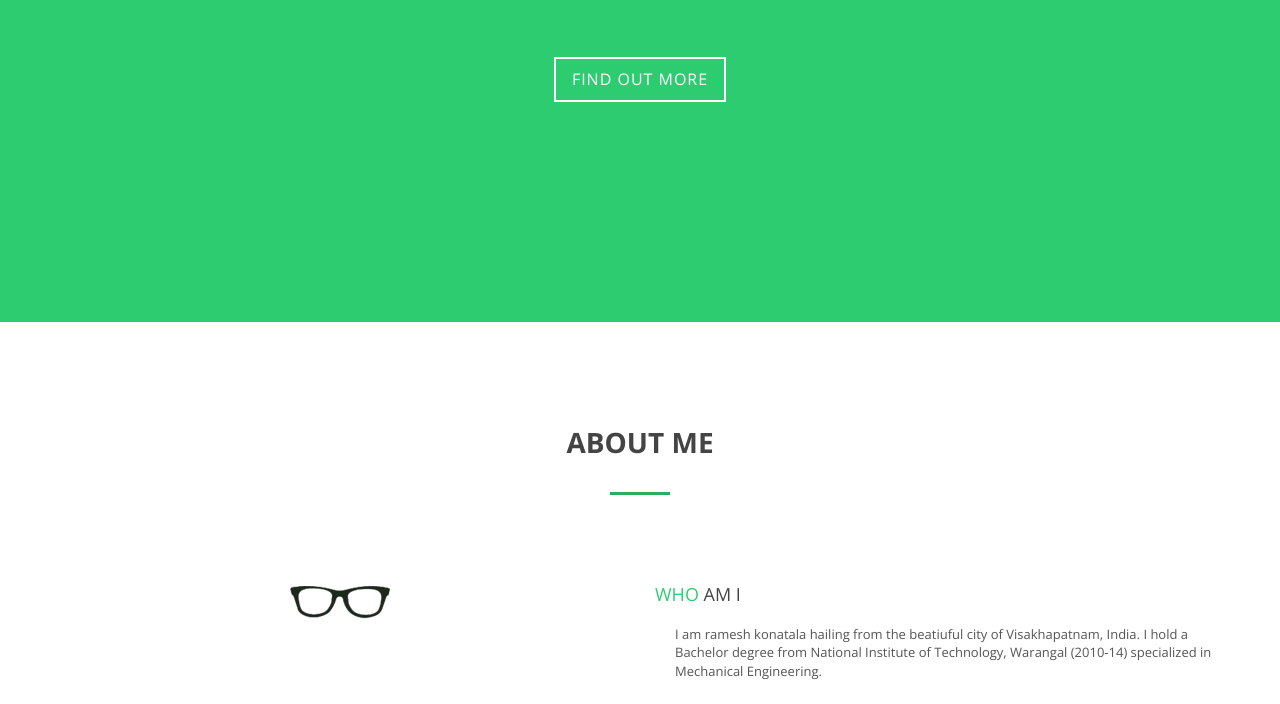
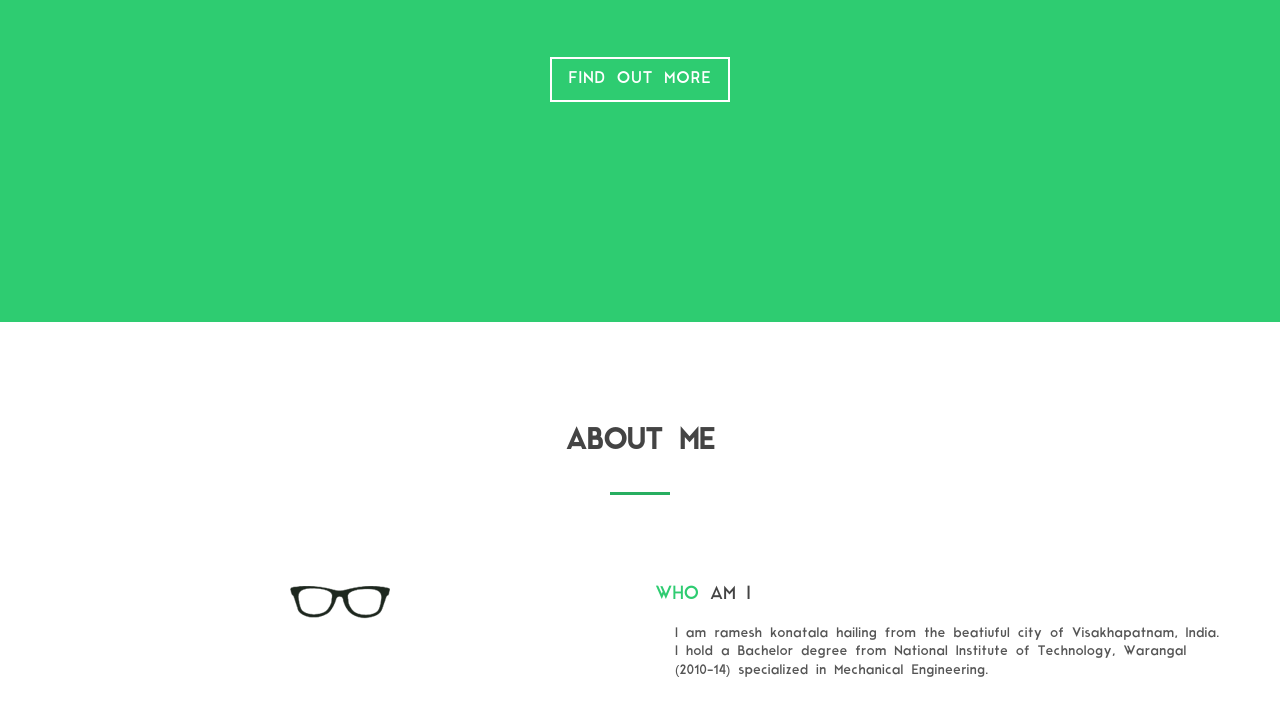
Before and after one commit to rameshkonatala/rameshkonatala.github.io, a plain HTML site: page index.html in a window 1280 px wide. Shown: the part 539-1243 px from the top of the page. Drawn offline with nearby package versions, Linux system fonts and the light colour scheme.

Commit message:
added static files for display page

```diff
--- a/css/style.css
+++ b/css/style.css
@@ -1,6 +1,12 @@
 {% load static %}
+
+@font-face {
+    font-family: "Moderne Sans";
+    src: url('moderne_sans.ttf') format("truetype");
+}
+
 body, html {
-	font-family: 'Open Sans', sans-serif;
+	font-family: 'Moderne Sans', sans-serif;
 	text-rendering: optimizeLegibility !important;
 	-webkit-font-smoothing: antialiased !important;
 	color: #777;
```
Also changed, not shown: css/moderne_sans.ttf (added).
